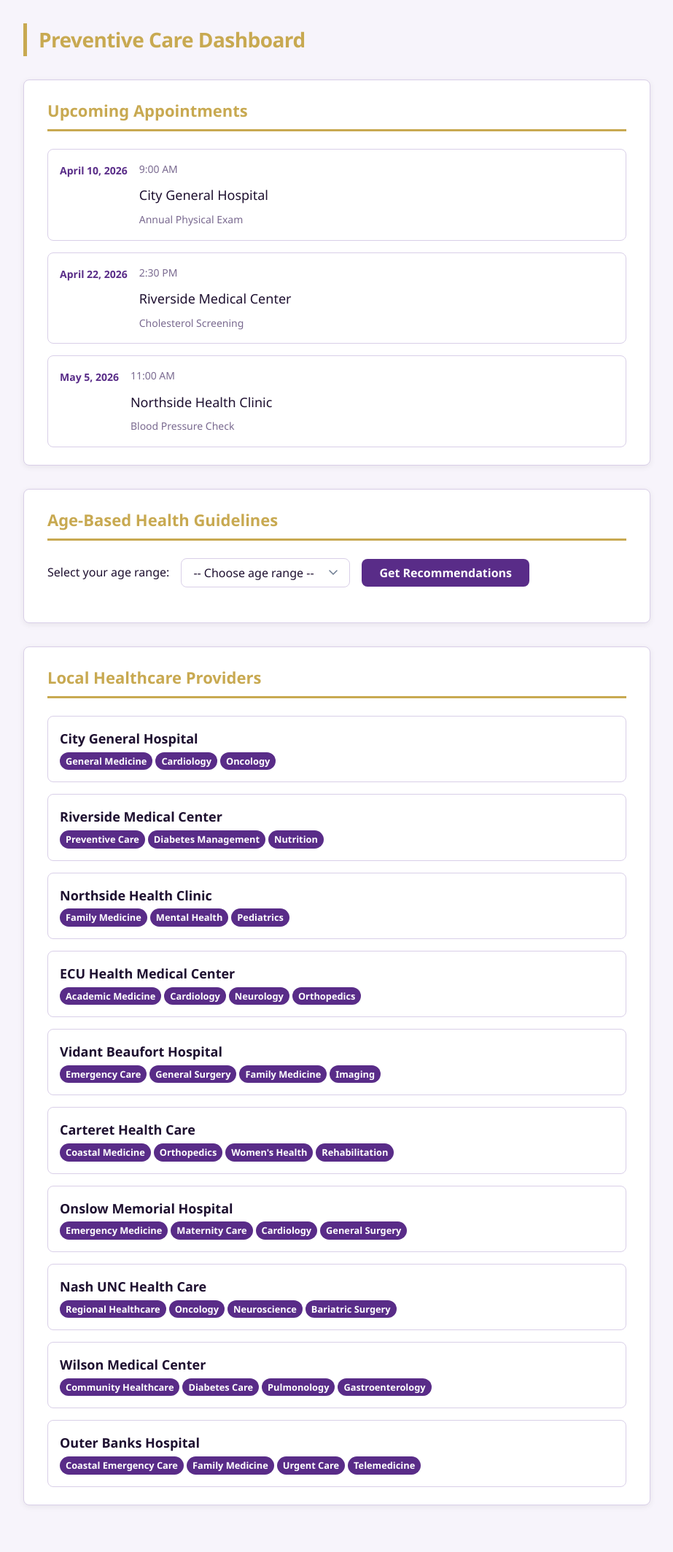
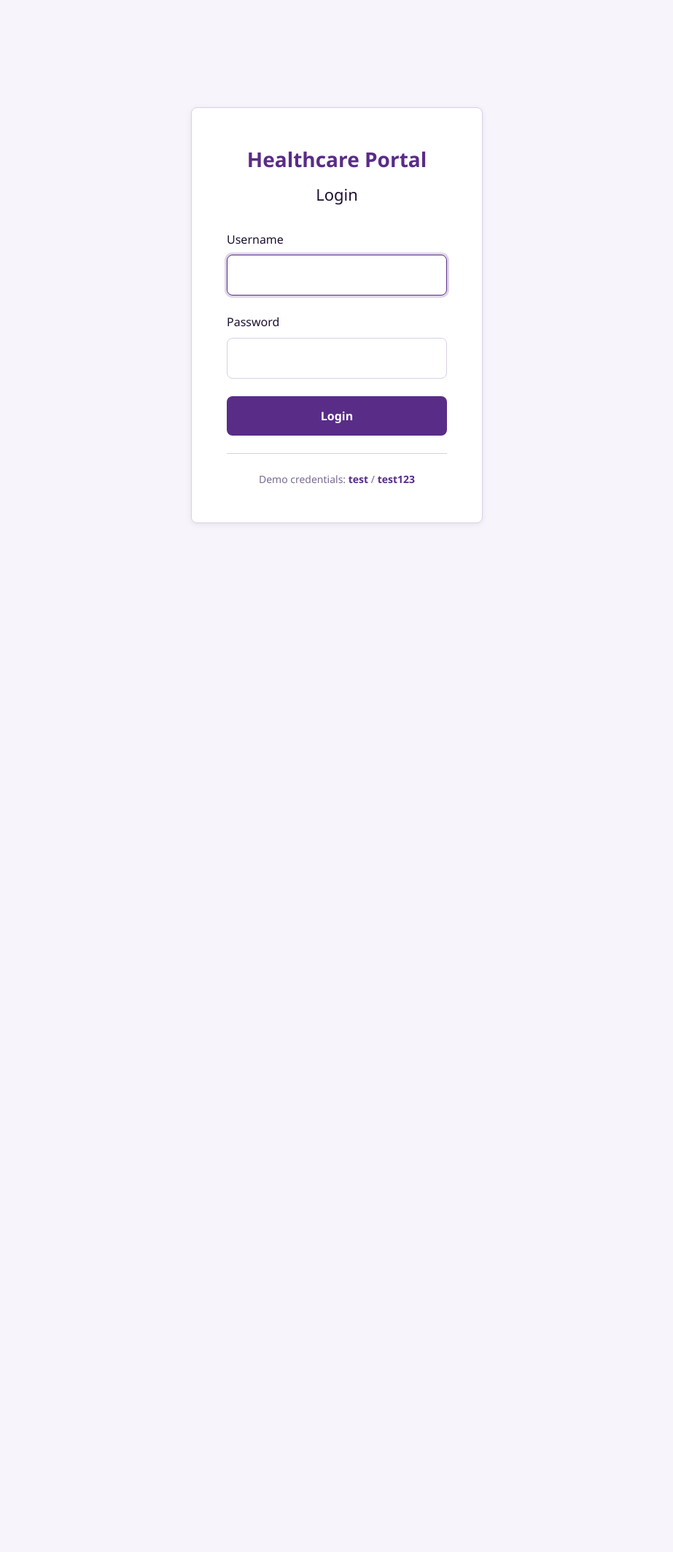
Before and after one commit to ramifayad105/Hackathon-2026, a Flask app: page / in a window 1280 px wide. Shown: the whole page at 73% size, without its empty margins (178-1101 px from the left). After the commit the page ends 717 px from the top, so only its background shows below. Run offline with Flask 3, Linux system fonts and the light colour scheme.

Commit message:
Added login page

```diff
--- a/Static/style.css
+++ b/Static/style.css
@@ -396,3 +396,145 @@
     font-size: var(--font-size-sm);
   }
 }
+
+/* =============================================
+   Login Page
+   ============================================= */
+.login-container {
+  display: flex;
+  justify-content: center;
+  align-items: center;
+  min-height: 100vh;
+  padding: var(--space-md);
+}
+
+.login-box {
+  background: var(--color-surface);
+  border: 1px solid var(--color-border);
+  border-radius: var(--radius);
+  box-shadow: var(--shadow);
+  padding: var(--space-2xl);
+  width: 100%;
+  max-width: 400px;
+}
+
+.login-box h1 {
+  font-size: 1.75rem;
+  font-weight: var(--font-weight-bold);
+  color: var(--color-primary);
+  margin-bottom: var(--space-sm);
+  text-align: center;
+}
+
+.login-box h2 {
+  font-size: var(--font-size-xl);
+  font-weight: var(--font-weight-medium);
+  color: var(--color-text);
+  margin-bottom: var(--space-xl);
+  text-align: center;
+}
+
+.error-message {
+  background-color: #ffe6e6;
+  color: #c41e3a;
+  border: 1px solid #ffb3b3;
+  border-radius: var(--radius);
+  padding: var(--space-md);
+  margin-bottom: var(--space-lg);
+  font-size: var(--font-size-sm);
+  text-align: center;
+}
+
+.form-group {
+  margin-bottom: var(--space-lg);
+}
+
+.form-group label {
+  display: block;
+  font-weight: var(--font-weight-medium);
+  color: var(--color-text);
+  margin-bottom: var(--space-sm);
+}
+
+.form-group input {
+  width: 100%;
+  padding: var(--space-md);
+  border: 1px solid var(--color-border);
+  border-radius: var(--radius);
+  font-size: var(--font-size-base);
+  font-family: var(--font-family);
+  color: var(--color-text);
+  transition: border-color var(--transition), box-shadow var(--transition);
+}
+
+.form-group input:focus {
+  outline: none;
+  border-color: var(--color-primary);
+  box-shadow: 0 0 0 3px rgba(89, 44, 136, 0.2);
+}
+
+.login-btn {
+  width: 100%;
+  background-color: var(--color-primary);
+  color: #ffffff;
+  border: none;
+  border-radius: var(--radius);
+  padding: var(--space-md);
+  font-size: var(--font-size-base);
+  font-family: var(--font-family);
+  font-weight: var(--font-weight-bold);
+  cursor: pointer;
+  transition: background-color var(--transition), box-shadow var(--transition);
+}
+
+.login-btn:hover {
+  background-color: var(--color-primary-dark);
+  box-shadow: 0 2px 8px rgba(89, 44, 136, 0.4);
+}
+
+.login-btn:focus {
+  outline: none;
+  box-shadow: 0 0 0 3px rgba(89, 44, 136, 0.4);
+}
+
+.login-btn:active {
+  background-color: var(--color-primary-dark);
+  transform: translateY(1px);
+}
+
+.login-info {
+  margin-top: var(--space-lg);
+  padding-top: var(--space-lg);
+  border-top: 1px solid var(--color-border);
+  text-align: center;
+}
+
+.login-info p {
+  font-size: var(--font-size-sm);
+  color: var(--color-text-muted);
+}
+
+.login-info strong {
+  color: var(--color-primary);
+  font-weight: var(--font-weight-bold);
+}
+
+/* =============================================
+   Logout Button
+   ============================================= */
+.logout-btn {
+  background-color: var(--color-accent);
+  color: var(--color-text);
+  text-decoration: none;
+  border-radius: var(--radius);
+  padding: var(--space-sm) var(--space-lg);
+  font-size: var(--font-size-sm);
+  font-weight: var(--font-weight-bold);
+  transition: background-color var(--transition), box-shadow var(--transition);
+  display: inline-block;
+}
+
+.logout-btn:hover {
+  background-color: #b89840;
+  box-shadow: 0 2px 8px rgba(200, 169, 81, 0.4);
+}
--- a/Templates/home.html
+++ b/Templates/home.html
@@ -8,7 +8,10 @@
 </head>
 <body>
   <div class="container">
-    <h1 class="dashboard-title">Preventive Care Dashboard</h1>
+    <div style="display: flex; justify-content: space-between; align-items: center; margin-bottom: 2rem;">
+      <h1 class="dashboard-title" style="margin-bottom: 0;">Preventive Care Dashboard</h1>
+      <a href="{{ url_for('logout') }}" class="logout-btn">Logout</a>
+    </div>
 
     <!-- ── Upcoming Appointments ── -->
     <section class="section">
@@ -32,7 +35,7 @@
     <!-- ── Age-Based Health Guidelines ── -->
     <section class="section">
       <h2 class="section-header">Age-Based Health Guidelines</h2>
-      <form class="age-form" method="POST" action="/">
+      <form class="age-form" method="POST" action="/home">
         <label for="age_range">Select your age range:</label>
         <select class="age-select" id="age_range" name="age_range">
           <option value="" disabled {% if not selected_age %}selected{% endif %}>-- Choose age range --</option>
--- /dev/null
+++ b/Templates/login.html
@@ -0,0 +1,41 @@
+<!DOCTYPE html>
+<html lang="en">
+<head>
+    <meta charset="UTF-8">
+    <meta name="viewport" content="width=device-width, initial-scale=1.0">
+    <title>Login - Healthcare Portal</title>
+    <link rel="stylesheet" href="{{ url_for('static', filename='style.css') }}">
+</head>
+<body>
+    <div class="login-container">
+        <div class="login-box">
+            <h1>Healthcare Portal</h1>
+            <h2>Login</h2>
+
+            {% if error %}
+            <div class="error-message">
+                {{ error }}
+            </div>
+            {% endif %}
+
+            <form method="POST" action="/">
+                <div class="form-group">
+                    <label for="username">Username</label>
+                    <input type="text" id="username" name="username" required autofocus>
+                </div>
+
+                <div class="form-group">
+                    <label for="password">Password</label>
+                    <input type="password" id="password" name="password" required>
+                </div>
+
+                <button type="submit" class="login-btn">Login</button>
+            </form>
+
+            <div class="login-info">
+                <p>Demo credentials: <strong>test</strong> / <strong>test123</strong></p>
+            </div>
+        </div>
+    </div>
+</body>
+</html>
--- a/app.py
+++ b/app.py
@@ -1,6 +1,11 @@
-from flask import Flask, render_template, request
+from flask import Flask, render_template, request, redirect, url_for, session
 
 app = Flask(__name__, template_folder='Templates', static_folder='Static')
+app.secret_key = 'your-secret-key-change-in-production'
+
+# Login credentials
+VALID_USERNAME = 'test'
+VALID_PASSWORD = 'test123'
 
 # ── Data ──────────────────────────────────────────────────────────────────────
 
@@ -248,7 +253,31 @@
 # ── Routes ────────────────────────────────────────────────────────────────────
 
 @app.route('/', methods=['GET', 'POST'])
+def login():
+    error = None
+    if request.method == 'POST':
+        username = request.form.get('username', '')
+        password = request.form.get('password', '')
+
+        if username == VALID_USERNAME and password == VALID_PASSWORD:
+            session['logged_in'] = True
+            return redirect(url_for('index'))
+        else:
+            error = 'Invalid username or password'
+
+    return render_template('login.html', error=error)
+
+
+@app.route('/logout')
+def logout():
+    session.pop('logged_in', None)
+    return redirect(url_for('login'))
+
+
+@app.route('/home', methods=['GET', 'POST'])
 def index():
+    if not session.get('logged_in'):
+        return redirect(url_for('login'))
     selected_age = None
     recommended_tests = []
     user_values = {}
```
Also changed, not shown: 1 other file.
